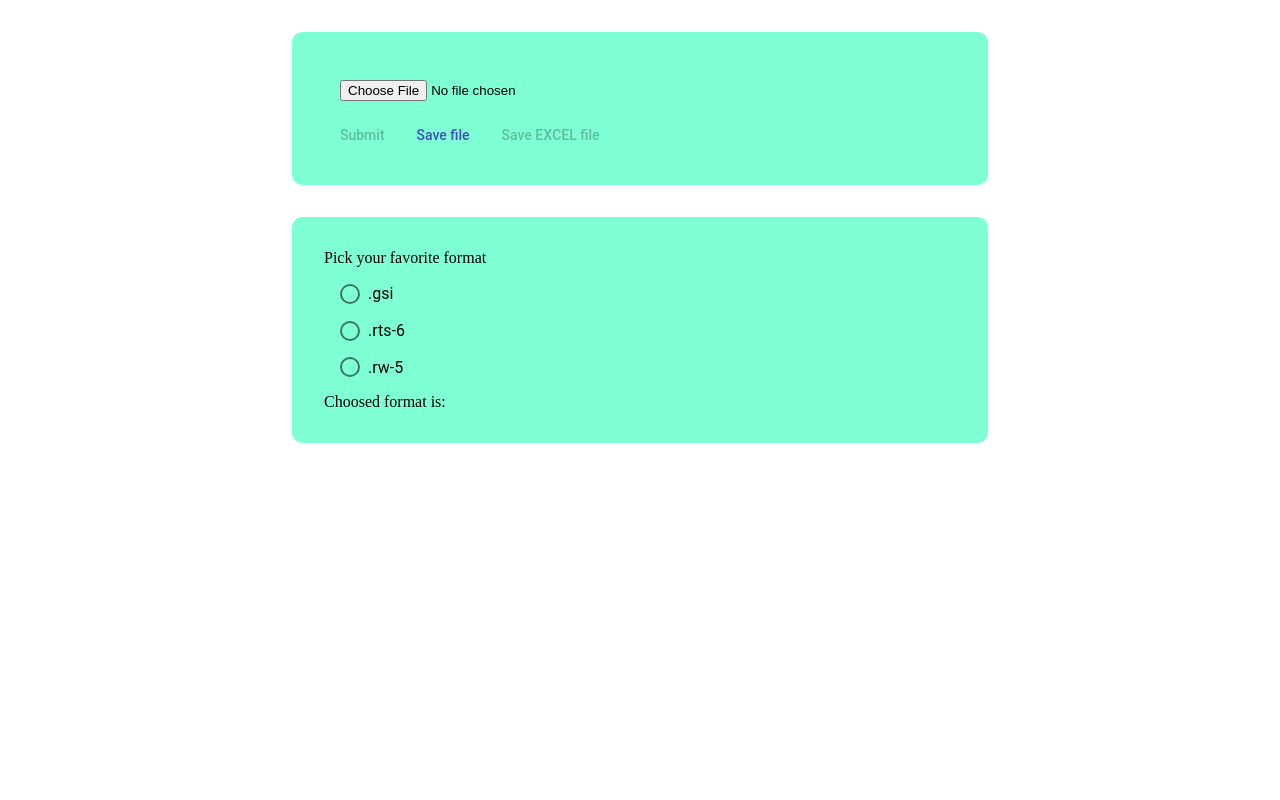
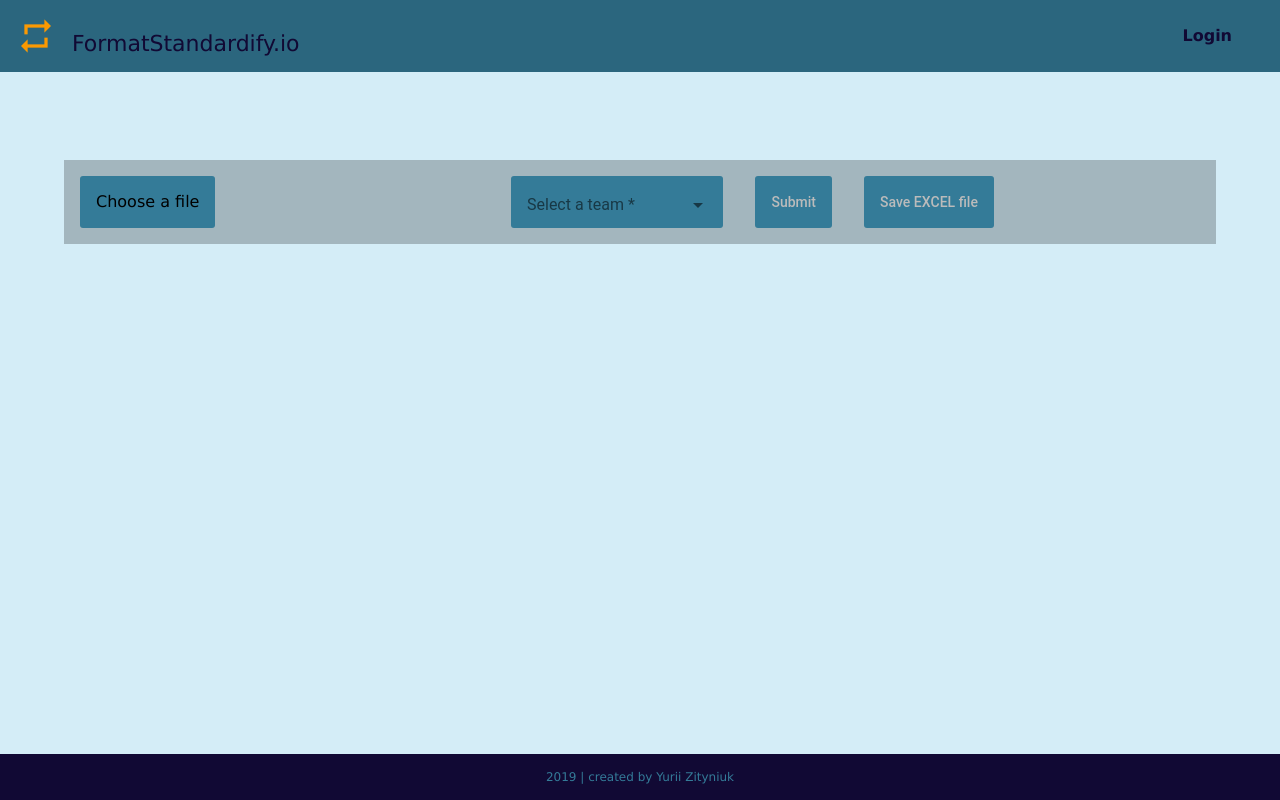
Before and after one commit to KeinOhrHasen/FormatStandardify, an Angular app in the folder format-standardify/: page / in a window 1280 px wide. Built offline with nearby package versions, Linux system fonts and the light colour scheme.

Commit message:
redesign

```diff
--- a/format-standardify/src/app/app.component.css
+++ b/format-standardify/src/app/app.component.css
@@ -1,9 +1,65 @@
-form,
+@import url("https://fonts.googleapis.com/icon?family=Material+Icons");
+
+header{
+    position: fixed;
+    background-color: #2b667e;
+    display: grid;
+    grid-template-columns: auto auto 1fr;
+    width: 100%;
+    top:0;
+    padding: 1rem;
+    box-sizing: border-box;
+
+}
+
+.main-logo{
+    font-size: 40px;
+    color:#FB9902;
+    width: 40px;
+    height: 40px;
+
+}
+
+.title{
+    color: #110934;
+    font-size: 22px;
+    align-self: flex-end;
+    margin-left: 1rem;
+    font-weight: 500;
+    font-family: Verdana, sans-serif;
+}
+
+.login-button{
+    justify-self: end;
+    padding: 0 1rem;
+    margin-right: 1rem;
+    font-weight: 600;
+    color: #110934;
+    font-family: Verdana, sans-serif;
+    font-size: 16px;
+
+}
+
+section{
+    margin-top: 72px;
+    background-color: #D4EDF7;
+}
+
+form{
+    background-color: #0000003b;
+    margin: 10rem auto 1rem;
+    padding-top: 1rem;
+    display: flex;
+    flex-wrap: wrap;
+    width: 90%;
+}
+
+
 .pick-format{
-    background-color: aquamarine;
+    background-color: #D4EDF7;
     padding: 2rem;
     margin: 2rem auto;
-    width: 50%;
+    /* width: 50%; */
     border-radius: 10px;
 }
 .example-radio-button{
@@ -14,3 +70,91 @@ form,
 form input{
     margin: 1rem;
 }
+
+footer{
+    display: flex;
+    background-color: #110934;
+    color:#347B98;
+    padding: 1rem;
+    position: fixed;
+    bottom: 0;
+    width: 100%;
+    font-size: 12px;
+    justify-content: center;
+    box-sizing: border-box;
+}
+
+
+
+.inputfile + label * {
+	pointer-events: none;
+}
+
+ .inputfile {
+    width: 0.1px;
+    height: 0.1px;
+    opacity: 0;
+    overflow: hidden;
+    position: absolute;
+    z-index: -1;
+    line-height: 32px;
+ }
+
+ label{
+    padding: 1rem 1rem;
+    background-color: #347B98;
+    margin-left: 1rem;
+    margin-right: 1rem;
+    line-height: 20px;
+    height: 20px;
+    margin-bottom: 1rem;
+    border-radius: 3px;
+
+ }
+
+ .filename{
+    width: 200px;
+    display: inline-block;
+    /* background-color: azure; */
+    padding: 1rem;
+    text-overflow: ellipsis;
+    white-space: nowrap;
+    overflow: hidden;
+    line-height: 20px;
+    margin-right: 1rem;
+    margin-left: 1rem;
+    margin-bottom: 1rem
+ }
+
+::ng-deep.mat-form-field-wrapper{
+    padding-bottom: 0 !important;
+}
+
+::ng-deep.mat-form-field-underline{
+    height: 0px !important;
+    display: none;
+}
+
+::ng-deep button.mat-button[disabled][disabled]{
+    color: #bbb;
+}
+
+.selectFormat{
+    background-color: #347B98;
+    padding: 0 1rem;
+    margin-right: 1rem;
+    margin-left: 1rem;
+    margin-bottom: 1rem;
+    border-radius: 3px;
+
+}
+
+.control-botton{
+    margin-right: 1rem;
+    margin-left: 1rem;
+
+    background-color: #347B98;
+    height: 52px;
+    margin-bottom: 1rem;
+    border-radius: 3px;
+}
--- a/format-standardify/src/app/app.component.html
+++ b/format-standardify/src/app/app.component.html
@@ -1,21 +1,28 @@
-<form [formGroup]="formGroup" novalidate (ngSubmit)="onSubmit()">
-  <input type="file" (change)="onFileChange($event)"/> <br>
-  <button mat-button color="primary" type="submit" [disabled]="formGroup.invalid || !choosenFormat">Submit</button>
-  <button mat-button color="primary" type="button" [disabled]="false" (click)="saveFile()">Save file</button>
-  <button mat-button color="primary" type="button" [disabled]="!readyToSaveExcel" (click)="creeteXLSX()">Save EXСEL file</button>
-</form>
+<header>
+    <mat-icon class="main-logo"matSuffix>repeat</mat-icon>
+    <span class="title">FormatStandardify.io</span>
+    <button class="login-button" mat-button type="button" >Login</button>
+</header>
 
-<div class="pick-format">
-  <label id="example-radio-group-label">Pick your favorite format</label>
-  <mat-radio-group
-    aria-labelledby="example-radio-group-label"
-    class="example-radio-group"
-    [(ngModel)]="choosenFormat">
-    <mat-radio-button class="example-radio-button" *ngFor="let format of all_formats" [value]="format">
-      {{format}}
-    </mat-radio-button>
-  </mat-radio-group>
-  <div>Choosed format is: {{choosenFormat}}</div>
-</div>
+<section>
+    <form [formGroup]="formatForm" novalidate (ngSubmit)="onSubmit()">
+        <input type="file"name="file" id="file" class="inputfile" (change)="onFileChange($event)" required/>
+        <label for="file">Choose a file</label>
+        <span class="filename">{{fileName}}</span>
+        <mat-form-field class="selectFormat">
+            <mat-select formControlName="format" placeholder="Select a team" required>
+                <mat-option *ngFor="let format of all_formats" [value]="format">
+                    {{format}}
+                </mat-option>
+            </mat-select>
+        </mat-form-field>
+        <button mat-button  type="submit" [disabled]="formatForm.invalid" class="control-botton">Submit</button>
+        <button mat-button  type="button" [disabled]="!readyToSaveExcel" (click)="creeteXLSX()" class="control-botton">Save EXСEL file</button>
+    </form>
+
+</section>
+<footer>
+    {{currentYear}} | created by Yurii Zityniuk
+</footer>
 
 <router-outlet></router-outlet>
--- a/format-standardify/src/app/app.component.ts
+++ b/format-standardify/src/app/app.component.ts
@@ -7,7 +7,7 @@ import { dataToExel_Topcon } from './shared/table-constructors/topcon';
 import { dataToExel_Carlson } from './shared/table-constructors/carlson';
 import { CarlsonService } from './services/carlson/carlson.service';
 import { dataToExel_CubeA } from './shared/table-constructors/cube-a';
-import { saveToTxtFile, creeteXLSXfile } from './shared/common-functions/stonex/file-manager';
+import { creeteXLSXfile } from './shared/common-functions/stonex/file-manager';
 import { ALL_FORMATS } from './shared/constants/all_formats';
 
 @Component({
@@ -18,11 +18,14 @@ import { ALL_FORMATS } from './shared/constants/all_formats';
 export class AppComponent  {
     public points: any;
     public choosenFormat: string;
+    public fileName = '';
     public all_formats: string[] = ALL_FORMATS;
     public readyToSaveExcel = false;
+    public currentYear = new Date().getFullYear();
 
-    public formGroup: FormGroup = this.fb.group({
-        file: [null, Validators.required]
+    public formatForm: FormGroup = this.fb.group({
+        file: [null, Validators.required],
+        format: null
     });
 
     constructor(
@@ -40,8 +43,10 @@ export class AppComponent  {
             const [file] = event.target.files;
             reader.readAsText(file);
 
+            this.fileName = file.name;
+
             reader.onload = () => {
-            this.formGroup.patchValue({
+            this.formatForm.patchValue({
                 file: reader.result
             });
 
@@ -49,27 +54,35 @@ export class AppComponent  {
             this.cd.markForCheck();
             };
         }
+
+        this.readyToSaveExcel = false;
+        this.deselectFormatType();
+    }
+
+    private deselectFormatType(): void {
+        this.formatForm.patchValue({
+            format: null
+        });
     }
 
     public onSubmit(): void {
-        if (this.choosenFormat === '.gsi') {
-            this.points = this.leicaGsiService.getParsedData(this.formGroup.value.file);
-        } else if (this.choosenFormat === '.rts-6') {
-            this.points = this.topconService.getParsedData(this.formGroup.value.file);
-        } else if (this.choosenFormat === '.rw-5') {
-            this.points = this.carlsonService.getParsedData(this.formGroup.value.file);
+        if (this.formatForm.get('format').value === '.gsi') {
+            this.points = this.leicaGsiService.getParsedData(this.formatForm.value.file);
+        } else if (this.formatForm.get('format').value === '.rts-6') {
+            this.points = this.topconService.getParsedData(this.formatForm.value.file);
+        } else if (this.formatForm.get('format').value === '.rw-5') {
+            this.points = this.carlsonService.getParsedData(this.formatForm.value.file);
         }
 
     this.readyToSaveExcel = true;
-
     }
 
     public dataToExel(pointsArray: any): any {
-        if (this.choosenFormat === '.gsi') {
+        if (this.formatForm.get('format').value === '.gsi') {
             return dataToExel_Leica(pointsArray);
-        } else if (this.choosenFormat === '.rts-6') {
+        } else if (this.formatForm.get('format').value === '.rts-6') {
             return dataToExel_Topcon(pointsArray);
-        } else if (this.choosenFormat === '.rw-5') {
+        } else if (this.formatForm.get('format').value === '.rw-5') {
             return this.stonexMiddleware(pointsArray);
         }
     }
@@ -85,8 +98,4 @@ export class AppComponent  {
     public creeteXLSX(): void {
         creeteXLSXfile(this.dataToExel(this.points));
     }
-
-    public saveFile(): void {
-        saveToTxtFile(this.formGroup.value.file);
-    }
 }
--- a/format-standardify/src/styles.css
+++ b/format-standardify/src/styles.css
@@ -1,2 +1,12 @@
 /* You can add global styles to this file, and also import other style files */
 @import "~@angular/material/prebuilt-themes/indigo-pink.css";
+
+html{
+    background-color: #D4EDF7;
+    font-family: Verdana, sans-serif;
+}
+
+body{
+    margin: 0;
+    padding: 0;
+}
```
Also changed, not shown: format-standardify/src/app/app.module.ts (+8 -3 lines).
